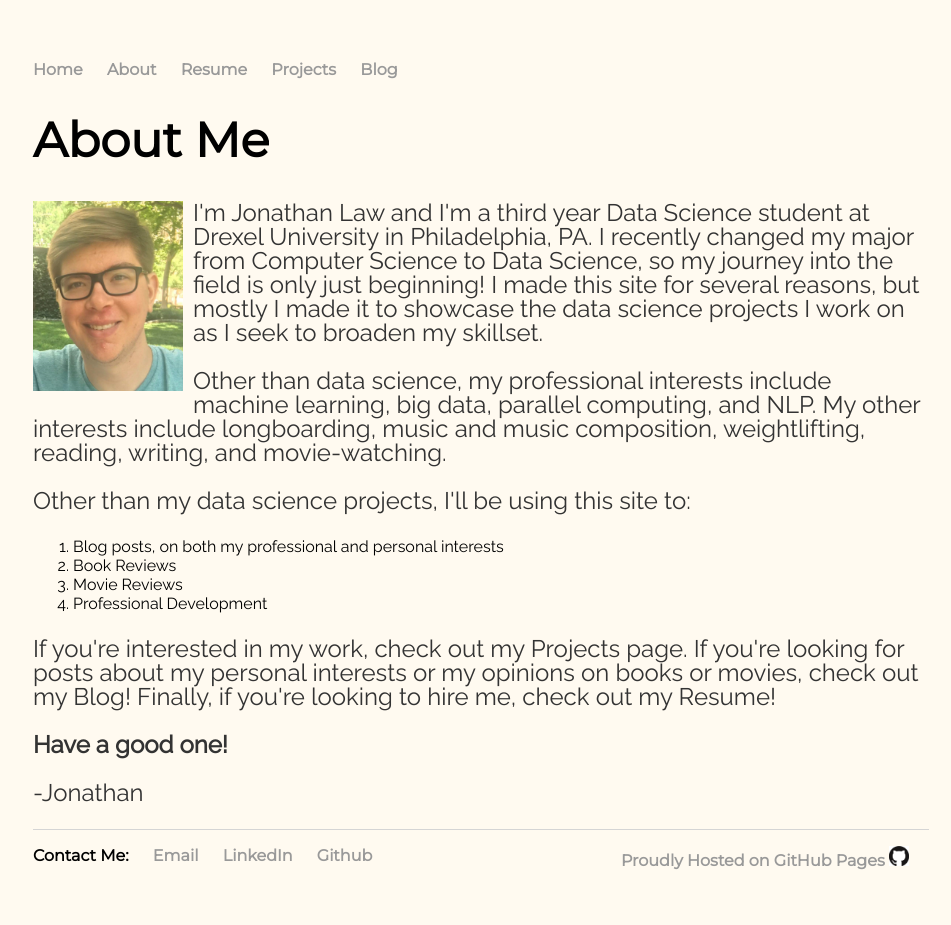
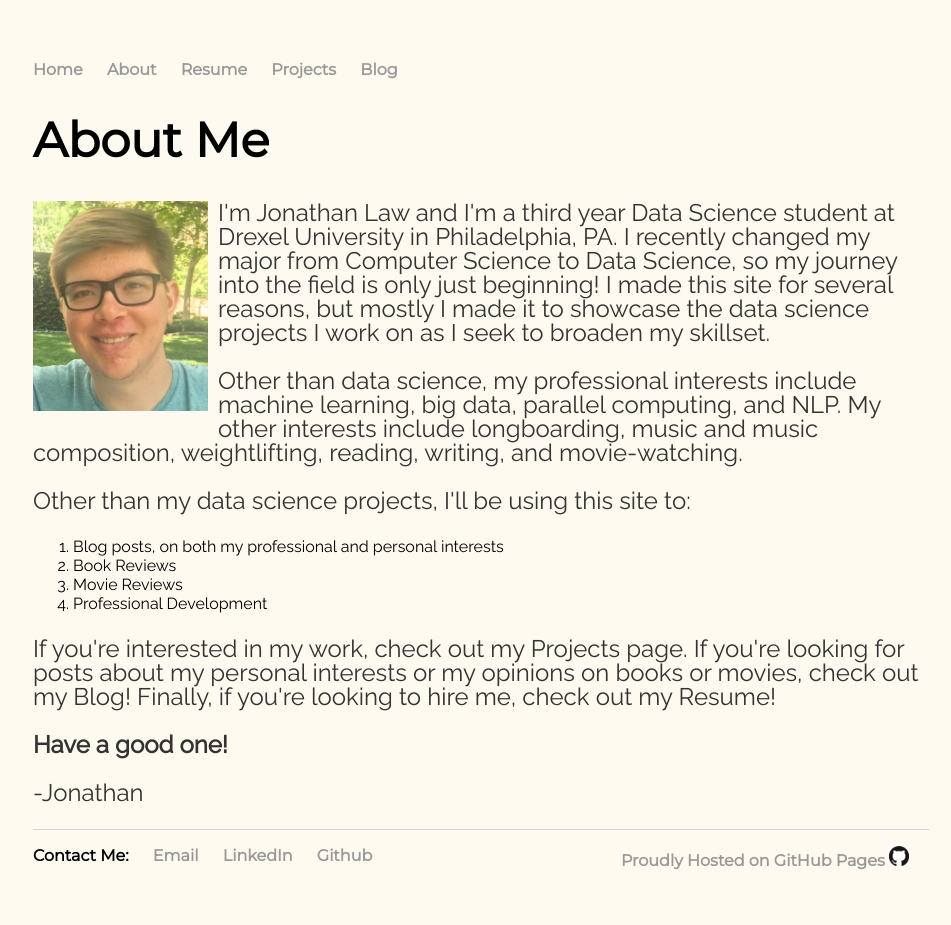
Before and after one commit to shindig7/my-site, a Jekyll site: the page built from about.html, in a window 1280 px wide. Shown: the whole page, without its empty margins (159-1110 px from the left). Built offline with Jekyll 4.4.1, drawn with Linux system fonts in a browser that asks for light colours.

Commit message:
Change profile picture size

```diff
--- a/about.html
+++ b/about.html
@@ -7,7 +7,7 @@
 <div class='blurb'>
   <h1>About Me</h1>
 </div><!-- /.blurb -->
-<img src='/files/ProfilePicture_edited.jpg' class="profile-picture" align='left' alt='Profile Picture' width="150" height="190"><p> I'm Jonathan Law and I'm a third year Data Science student at Drexel University in Philadelphia, PA. I recently changed my major from Computer Science to Data Science, so my journey into the field is only just beginning! I made this site for several reasons, but mostly I made it to showcase the data science projects I work on as I seek to broaden my skillset.</p>
+<img src='/files/ProfilePicture_edited.jpg' class="profile-picture" align='left' alt='Profile Picture' width="175" height="210"><p> I'm Jonathan Law and I'm a third year Data Science student at Drexel University in Philadelphia, PA. I recently changed my major from Computer Science to Data Science, so my journey into the field is only just beginning! I made this site for several reasons, but mostly I made it to showcase the data science projects I work on as I seek to broaden my skillset.</p>
 <p> Other than data science, my professional interests include machine learning, big data, parallel computing, and NLP. My other interests include longboarding, music and music composition, weightlifting, reading, writing, and movie-watching. <p>
 <p> Other than my data science projects, I'll be using this site to: </p>
 <ul>
```
